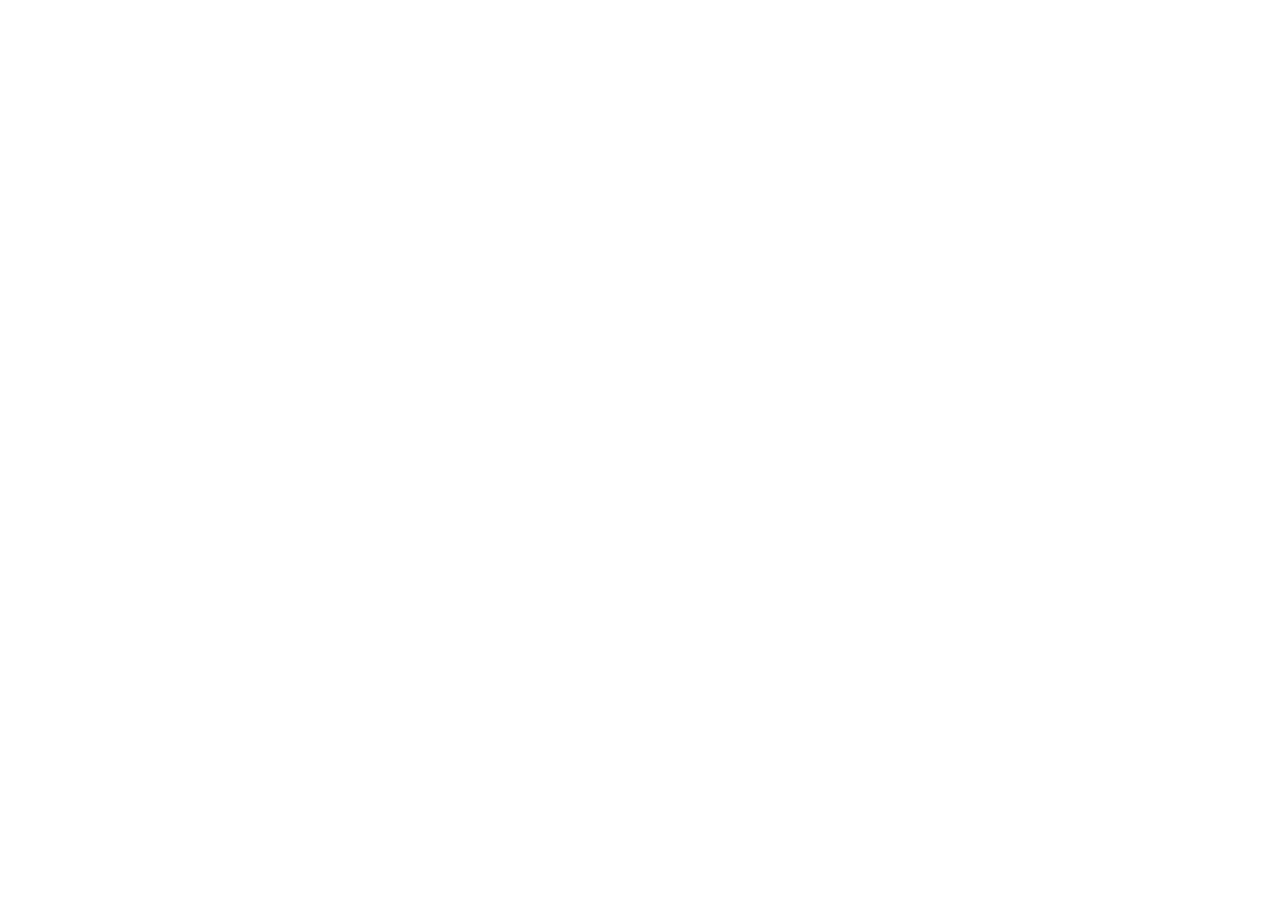
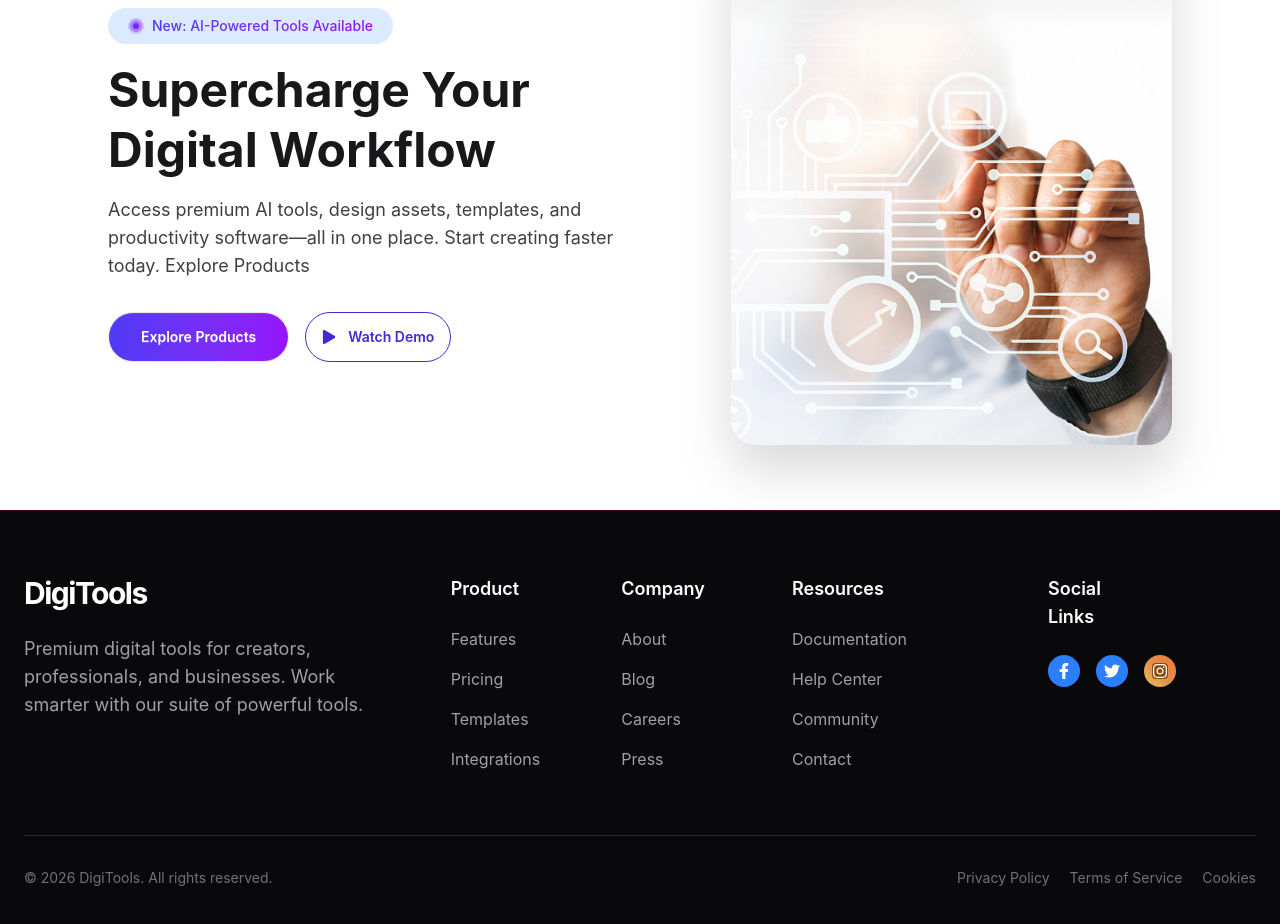
Before and after one commit to omi1739/Assignment-6, a React (Vite) app: page / in a window 1280 px wide. Shown: the part 220-1144 px from the top of the page. Before the commit the page ends 800 px from the top, so only its background shows below. Built offline with nearby package versions, Linux system fonts and the light colour scheme.

Commit message:
footer section design done with responsivenes

```diff
--- a/src/App.jsx
+++ b/src/App.jsx
@@ -1,4 +1,6 @@
 import './App.css'
+import Banner from './components/Banner'
+import Footer from './components/Footer'
 import NavBar from './components/NavBar'
 
 function App() {
@@ -6,6 +8,11 @@ function App() {
   return (
     <>
       <NavBar/>
+
+      <Banner/>
+
+      <Footer/>
+
     </>
   )
 }
--- /dev/null
+++ b/src/components/Banner.jsx
@@ -0,0 +1,62 @@
+import React from "react";
+import BannerImage from "../assets/banner.png";
+import DotSign from "../assets/DotSign.png";
+import { FaPlay } from "react-icons/fa";
+
+const Banner = () => {
+  return (
+    <div className="relative min-h-162.5 flex overflow-hidden md: items-center mx-auto">
+      <div className=" mx-auto grid grid-cols-1 lg:grid-cols-2 gap-10 items-center relative z-10">
+        {/* Left Content */}
+        <div className="space-y-4">
+          <div className="inline-flex items-center gap-2 bg-blue-100 text-sm font-medium px-5 py-2 rounded-full">
+            <img src={DotSign} />{" "}
+            <p className=" bg-linear-to-r from-[#4F39F6] to-[#9514FA] bg-clip-text text-transparent">
+              {" "}
+              New: AI-Powered Tools Available
+            </p>
+          </div>
+
+          <h1 className="text-5xl lg:text-5xl font-bold leading-tight">
+            Supercharge Your
+            <br />
+            <span className=" bg-clip-text">Digital Workflow</span>
+          </h1>
+
+          <p className="text-lg text-zinc-700 max-w-lg">
+            Access premium AI tools, design assets, templates, and productivity
+            software—all in one place. Start creating faster today. Explore
+            Products
+          </p>
+
+          <div className="flex flex-wrap gap-4 pt-4 ">
+            <button
+              className="btn bg-linear-to-r from-[#4F39F6] to-[#9514FA]
+                      rounded-4xl py-6 px-8 font-semibold text-sm flex items-center gap-3 text-white
+                         transition-all duration-300 hover:from-[#9514FA] hover:to-[#4F39F6]"
+            >
+              Explore Products
+            </button>
+            <button className="btn btn-primary btn-outline rounded-4xl py-6 font-semibold text-sm flex items-center gap-3 group">
+              {" "}
+              <FaPlay></FaPlay> Watch Demo
+            </button>
+          </div>
+        </div>
+
+        {/* Right Image */}
+        <div className="relative flex justify-center lg:justify-end">
+          <div className="relative">
+            <img
+              className="relative h-130 w-auto object-contain drop-shadow-2xl rounded-3xl "
+              src={BannerImage}
+              alt="AI Models Banner"
+            />
+          </div>
+        </div>
+      </div>
+    </div>
+  );
+};
+
+export default Banner;
--- /dev/null
+++ b/src/components/Footer.jsx
@@ -0,0 +1,144 @@
+import React from "react";
+import { FaFacebookF, FaTwitter, FaInstagram } from "react-icons/fa";
+
+const Footer = () => {
+  return (
+    <footer className="bg-zinc-950 border-t border-red-900/50 pt-16 pb-10">
+      <div className="max-w-7xl mx-auto px-6">
+        <div className="grid grid-cols-1 md:grid-cols-15 gap-12">
+          {/* Logo & Description */}
+          <div className="md:col-span-5">
+            <div className="flex items-center gap-3 mb-6">
+              <h2 className="text-3xl font-bold tracking-tighter text-white">
+                DigiTools
+              </h2>
+            </div>
+
+            <p className="text-zinc-400 text-lg max-w-md">
+              Premium digital tools for creators, professionals, and businesses.
+              Work smarter with our suite of powerful tools.
+            </p>
+          </div>
+
+          {/* Quick Links */}
+          <div className="md:col-span-2">
+            <h3 className="text-white font-semibold mb-6 text-lg">Product</h3>
+            <ul className="space-y-4 text-zinc-400">
+              <li>
+                <a href="#" className="hover:text-white transition">
+                  Features
+                </a>
+              </li>
+              <li>
+                <a href="#" className="hover:text-white transition">
+                  Pricing
+                </a>
+              </li>
+              <li>
+                <a href="#" className="hover:text-white transition">
+                  Templates
+                </a>
+              </li>
+              <li>
+                <a href="#" className="hover:text-white transition">
+                  Integrations
+                </a>
+              </li>
+            </ul>
+          </div>
+
+          <div className="md:col-span-2">
+            <h3 className="text-white font-semibold mb-6 text-lg">Company</h3>
+            <ul className="space-y-4 text-zinc-400">
+              <li>
+                <a href="#" className="hover:text-white transition">
+                  About
+                </a>
+              </li>
+              <li>
+                <a href="#" className="hover:text-white transition">
+                  Blog
+                </a>
+              </li>
+              <li>
+                <a href="#" className="hover:text-white transition">
+                  Careers
+                </a>
+              </li>
+              <li>
+                <a href="#" className="hover:text-white transition">
+                  Press
+                </a>
+              </li>
+            </ul>
+          </div>
+
+          <div className="md:col-span-3">
+            <h3 className="text-white font-semibold mb-6 text-lg">Resources</h3>
+            <ul className="space-y-4 text-zinc-400">
+              <li>
+                <a href="#" className="hover:text-white transition">
+                  Documentation
+                </a>
+              </li>
+              <li>
+                <a href="#" className="hover:text-white transition">
+                  Help Center
+                </a>
+              </li>
+              <li>
+                <a href="#" className="hover:text-white transition">
+                  Community
+                </a>
+              </li>
+              <li>
+                <a href="#" className="hover:text-white transition">
+                  Contact
+                </a>
+              </li>
+            </ul>
+          </div>
+
+        <div className="">
+            <h3 className="text-white font-semibold mb-6 text-lg">Social Links</h3>
+             <ul className="flex gap-4">
+                <li className="p-2 bg-blue-500 rounded-full"><a href=""><FaFacebookF className=" text-white rounded"></FaFacebookF></a></li>
+                <li className="p-2 bg-blue-500 rounded-full"><a href=""><FaTwitter className="bg-blue-500 text-white rounded"></FaTwitter></a></li>
+                <li className="p-2  bg-linear-to-tr from-[#e7c058] via-[#e28e4e] to-[#f47637] rounded-full"><a href=""><FaInstagram className="bg-yellow-800 text-white rounded"></FaInstagram></a></li>
+             </ul>
+        </div >
+
+        </div>
+
+        {/* Bottom Bar */}
+        <div className="mt-16 pt-8 border-t border-zinc-800 flex flex-col md:flex-row items-center justify-between gap-4 text-sm text-zinc-500">
+          <div>
+            © {new Date().getFullYear()} DigiTools. All rights reserved.
+          </div>
+
+          <div className="flex gap-6">
+            <ul className="flex gap-5 ">
+              <li>
+                <a href="#" className="hover:text-purple-400 transition">
+                  Privacy Policy
+                </a>
+              </li>
+              <li>
+                <a href="#" className="hover:text-purple-400 transition">
+                  Terms of Service
+                </a>
+              </li>
+              <li>
+                <a href="#" className="hover:text-purple-400 transition">
+                 Cookies
+                </a>
+              </li>
+            </ul>
+          </div>
+        </div>
+      </div>
+    </footer>
+  );
+};
+
+export default Footer;
```
Also changed, not shown: src/assets/DotSign.png (added).
